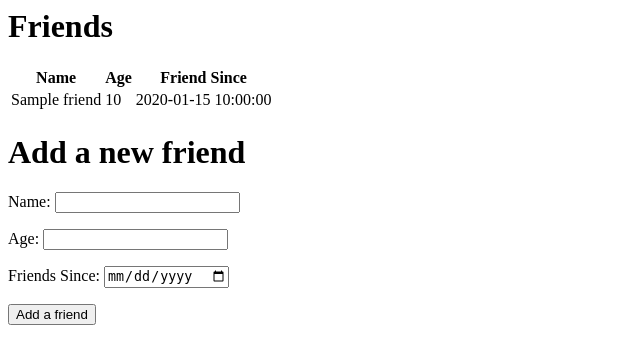
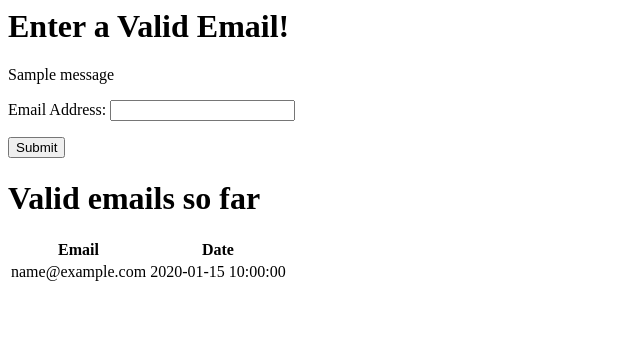
Before and after one commit to drewvpham/email_validation, a Flask app: template templates/index.html in a window 1280 px wide. Shown: the top 364 px of the page, without its empty margins (0-640 px from the left). Run offline with Flask 2, Linux system fonts and the light colour scheme; the template is opened without the code that fills it: most values are stand-ins (such as "Sample title", 1, 10 or a date in 2020); one stand-in notice (Sample message) is shown.

Commit message:
solution

```diff
--- a/server.py
+++ b/server.py
@@ -1,30 +1,40 @@
-from flask import Flask, request, render_template, redirect, session
+from flask import Flask, request, render_template, redirect, session, flash
 from mysqlconnection import MySQLConnector
+import re
+EMAIL_REGEX = re.compile(r'^[a-zA-Z0-9.+_-]+@[a-zA-Z0-9._-]+\.[a-zA-Z]+$')
 
 app = Flask(__name__)
-mysql = MySQLConnector(app, 'all_friends')
+mysql = MySQLConnector(app, 'email_validation')
+app.secret_key = "ThisIsSecret!"
 
 @app.route('/')
 def index():
-    friends = mysql.query_db("select id, name, age, friend_since from friends")
+    emails = mysql.query_db("select id, email, date from emails")
 
 
-    return render_template('index.html', friends=friends)
+    return render_template('index.html', emails=emails)
 
 @app.route('/create', methods=["POST"])
 def create():
-    query = "insert into friends (name, age, friend_since) values (:name, :age, :friend_since)"
+    query = "insert into emails (email, date) values (:email, now())"
 
     data = {
-        'name': request.form["name"],
-        'age': request.form["age"],
-        'friend_since': request.form["friend_since"]
+        'email': request.form["email"],
     }
 
-    result = mysql.query_db(query, data)
+    if len(request.form['email']) < 1:
+        flash("Email cannot be blank!")
+    elif not EMAIL_REGEX.match(request.form['email']):
+        flash("Invalid Email Address!")
+    else:
+        flash("Success!")
+        result = mysql.query_db(query, data)
+    return redirect('/')
+
+
+
 
     print result
 
-    return redirect('/')
 
 app.run(debug=True)
--- a/templates/index.html
+++ b/templates/index.html
@@ -3,36 +3,38 @@
     <title>Index Page</title>
 </head>
 <body>
-    <h1>Friends</h1>
+    <h1>Enter a Valid Email!</h1>
+    {% with messages = get_flashed_messages() %}
+      {% if messages %}
+        {% for message in messages %}
+          <p>{{message}}</p>
+        {% endfor %}
+      {% endif %}
+    {% endwith %}
+
+    <form action="create" method="post">
+        <label>Email Address: </label>
+        <input type="text" name="email" />
+        <p></p>
+
+        <input type="submit" value="Submit" />
+    </form>
+
+
+    <h1>Valid emails so far</h1>
     <table>
       <tr>
-        <th>Name</th>
-        <th>Age</th>
-        <th>Friend Since</th>
+        <th>Email</th>
+        <th>Date</th>
+
       </tr>
-      {%for friend in friends%}
+      {%for email in emails%}
       <tr>
-        <td>{{friend.name}}</td>
-        <td>{{friend.age}}</td>
-        <td>{{friend.friend_since}}</td>
+        <td>{{email.email}}</td>
+        <td>{{email.date}}</td>
       </tr>
       {%endfor%}
     </table>
 
-
-    <h1>Add a new friend</h1>
-    <form action="create" method="post">
-        <label>Name: </label>
-        <input type="text" name="name" />
-        <p></p>
-        <label>Age: </label>
-        <input type="text" name="age" />
-        <p></p>
-        <label>Friends Since: </label>
-        <input type="date" name="friend_since" />
-        <p></p>
-        <input type="submit" value="Add a friend" />
-    </form>
-
 </body>
 </html>
```
Also changed, not shown: 1 other file.
